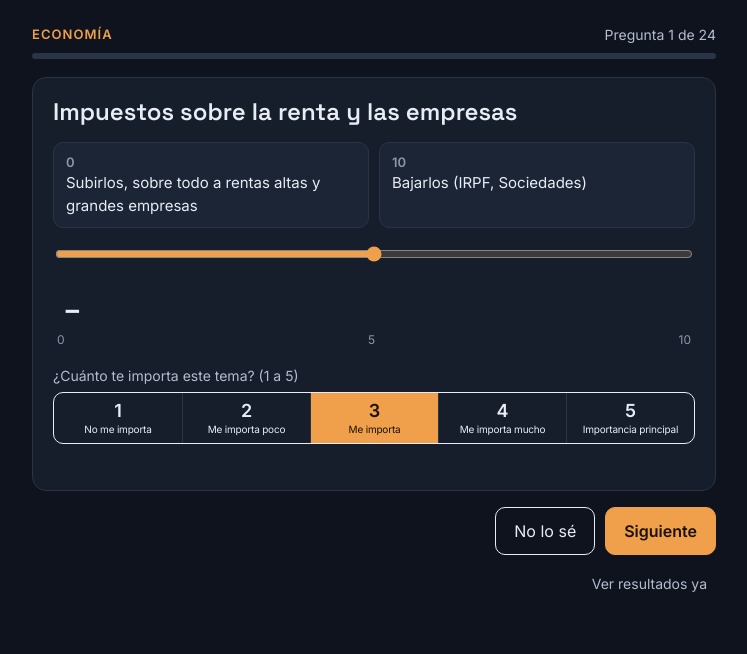
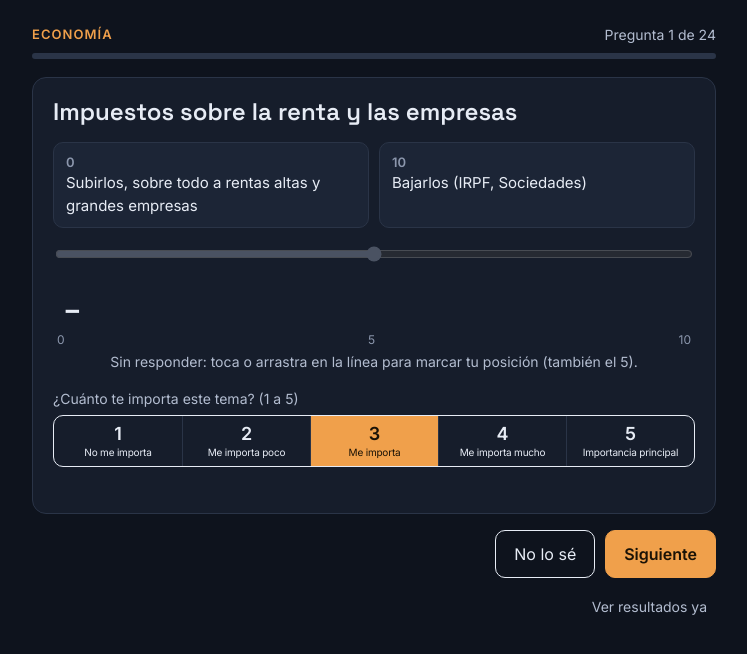
Before and after one commit to aerys2k6-sketch/test-29n, a plain HTML site: page index.html in a window 1280 px wide. Both pictures are taken after a click on the button "Empezar el test". Shown: the whole page, without its empty margins (266-1013 px from the left). Drawn offline with Linux system fonts and the light colour scheme.

Commit message:
Control deslizante: estado «sin responder» visible y poder marcar el 5 con un toque
Co-Authored-By: Claude Opus 5.5 <noreply@anthropic.com>
Claude-Session: https://claude.ai/code/session_01SmfZuCZ2PzEyWDMMEvi7p7

```diff
--- a/index.html
+++ b/index.html
@@ -24,7 +24,7 @@ button:focus-visible,input:focus-visible{outline:3px solid var(--acc);outline-of
 .poles{display:grid;grid-template-columns:1fr 1fr;gap:10px;margin:16px 0 8px}
 .pole{border:1px solid var(--line);border-radius:10px;padding:10px 12px;font-size:15px;background:var(--card2)}
 .pole b{display:block;font-size:13px;color:var(--mute);font-weight:600}
-input[type=range]{width:100%;accent-color:var(--acc);height:32px}
+input[type=range]{width:100%;accent-color:var(--acc);height:32px}#slider.untouched{accent-color:#8a93a6;opacity:.45}.shint{margin:2px 0 0;text-align:center}
 .ticks{display:flex;justify-content:space-between;font-size:12px;color:var(--mute);padding:0 4px}
 .val{font-family:'Space Grotesk',sans-serif;font-size:30px;font-weight:600;min-width:2ch;text-align:center}
 .seg{display:grid;grid-template-columns:repeat(5,minmax(0,1fr));border:1px solid var(--ink);border-radius:10px;overflow:hidden}
@@ -122,6 +122,7 @@ summary{cursor:pointer;color:var(--acc)}
     <div class="poles"><div class="pole"><b>0</b><span id="p0"></span></div><div class="pole"><b>10</b><span id="p10"></span></div></div>
     <div class="row" style="gap:14px;margin-top:6px"><input type="range" min="0" max="10" step="1" id="slider" aria-label="Tu posición de 0 a 10"><span class="val" id="val" aria-live="polite">–</span></div>
     <div class="ticks"><span>0</span><span>5</span><span>10</span></div>
+    <p class="small muted shint" id="shint">Sin responder: toca o arrastra en la línea para marcar tu posición (también el 5).</p>
     <p class="small muted" style="margin:16px 0 6px">¿Cuánto te importa este tema? (1 a 5)</p>
     <div class="seg" role="group" aria-label="Importancia de 1 a 5"><button data-w="1"><b>1</b><small>No me importa</small></button><button data-w="2"><b>2</b><small>Me importa poco</small></button><button data-w="3"><b>3</b><small>Me importa</small></button><button data-w="4"><b>4</b><small>Me importa mucho</small></button><button data-w="5"><b>5</b><small>Importancia principal</small></button></div>
     <div class="err" id="qerr"></div>
@@ -184,14 +185,16 @@ function setW(w){document.querySelectorAll('.seg button').forEach(b=>b.setAttrib
 function render(){const q=Q[i],a=ans[q.id];
  $('block').textContent=q.b;$('count').textContent=`Pregunta ${i+1} de ${Q.length}`;$('prog').style.width=(i/Q.length*100)+'%';
  $('qt').textContent=q.t;$('p0').textContent=q.p0;$('p10').textContent=q.p10;
- touched=!!(a&&a.v!=null);$('slider').value=touched?a.v:5;$('val').textContent=touched?a.v:'–';
+ touched=!!(a&&a.v!=null);$('slider').value=touched?a.v:5;$('val').textContent=touched?a.v:'–';markTouched();
  setW(a&&a.w?a.w:3);$('qerr').textContent='';$('ferr').textContent='';$('prev').style.visibility=i?'visible':'hidden';
  $('next').textContent=i===Q.length-1?'Ver resultados':'Siguiente'}
 function curW(){const b=document.querySelector('.seg button[aria-pressed=true]');return b?+b.dataset.w:3}
-$('slider').addEventListener('input',()=>{touched=true;$('val').textContent=$('slider').value;$('qerr').textContent=''});
+function markTouched(){$('slider').classList.toggle('untouched',!touched);$('shint').classList.toggle('hidden',touched)}
+function pick(){touched=true;$('val').textContent=$('slider').value;$('qerr').textContent='';markTouched()}
+['input','change','pointerup'].forEach(ev=>$('slider').addEventListener(ev,pick));
 document.querySelectorAll('.seg button').forEach(b=>b.addEventListener('click',()=>{setW(+b.dataset.w);const q=Q[i];if(ans[q.id]&&ans[q.id].v!=null){ans[q.id].w=+b.dataset.w;save()}}));
 function advance(){if(i<Q.length-1){i++;render()}else finish()}
-$('next').onclick=()=>{if(!touched){$('qerr').textContent='Mueve el control para elegir tu posición, o pulsa «No lo sé».';return}
+$('next').onclick=()=>{if(!touched){$('qerr').textContent='Toca o arrastra en la línea para elegir tu posición (también el 5), o pulsa «No lo sé».';return}
  ans[Q[i].id]={v:+$('slider').value,w:curW()};save();advance()};
 $('skip').onclick=()=>{ans[Q[i].id]={v:null};save();advance()};
 $('prev').onclick=()=>{if(i>0){i--;render()}};
```
